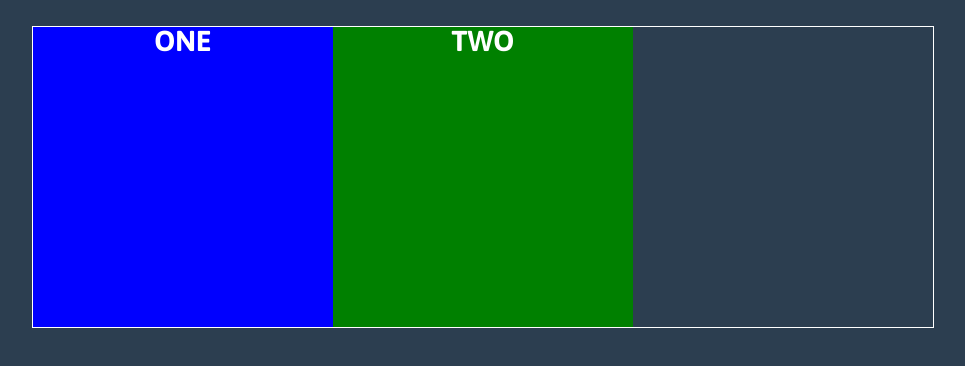
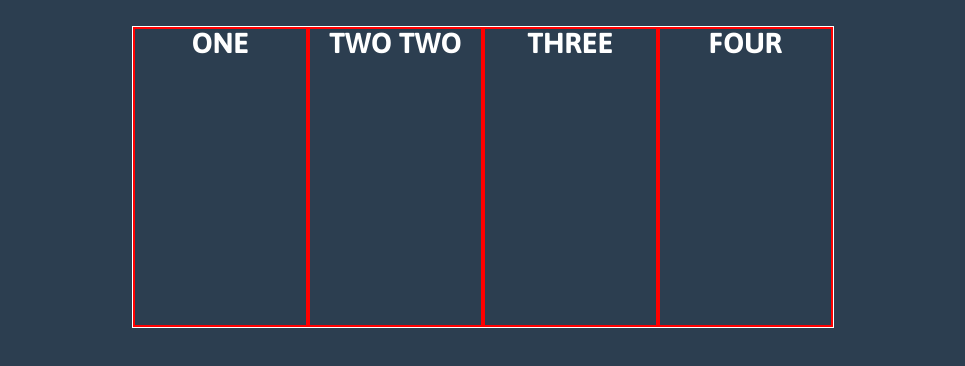
Before and after one commit to SirWernich/udemy_flexbox, a website: page index.html in a window 1280 px wide. Shown: the top 366 px of the page, without its empty margins (157-1122 px from the left). Drawn offline with Linux system fonts and the light colour scheme.

Commit message:
Flex basis

```diff
--- a/base.css
+++ b/base.css
@@ -24,14 +24,9 @@ body {
 	margin: auto;
 }
 
-
-
-.flex-item-1 {
-	background-color: blue;
-}
-
-.flex-item-2 {
-	background-color: green;
+.flex-item {
+	border: 2px solid red;
+	box-sizing: border-box;
 }
 
 h1, h2, h3 {
@@ -59,12 +54,11 @@ p {
 /* Flexbox Staff */
 .flex-container {
 	display: flex;
-	flex-wrap: wrap;
+	max-width: 700px;
 }
 
 .flex-item {
-	flex-shrink: 0;
-	width: 300px;
+	flex: 1 1 0; /* flex-grow, flex-shrink, flex-basis */
 }
 
 .flex-item-2 {
--- a/index.html
+++ b/index.html
@@ -17,7 +17,15 @@
         </div>
 
         <div class="flex-item flex-item-2">
-          <h3>two</h3>
+          <h3>two two</h3>
+        </div>
+
+        <div class="flex-item flex-item-3">
+          <h3>three</h3>
+        </div>
+
+        <div class="flex-item flex-item-4">
+          <h3>four</h3>
         </div>
       </div>
     </article>
```
